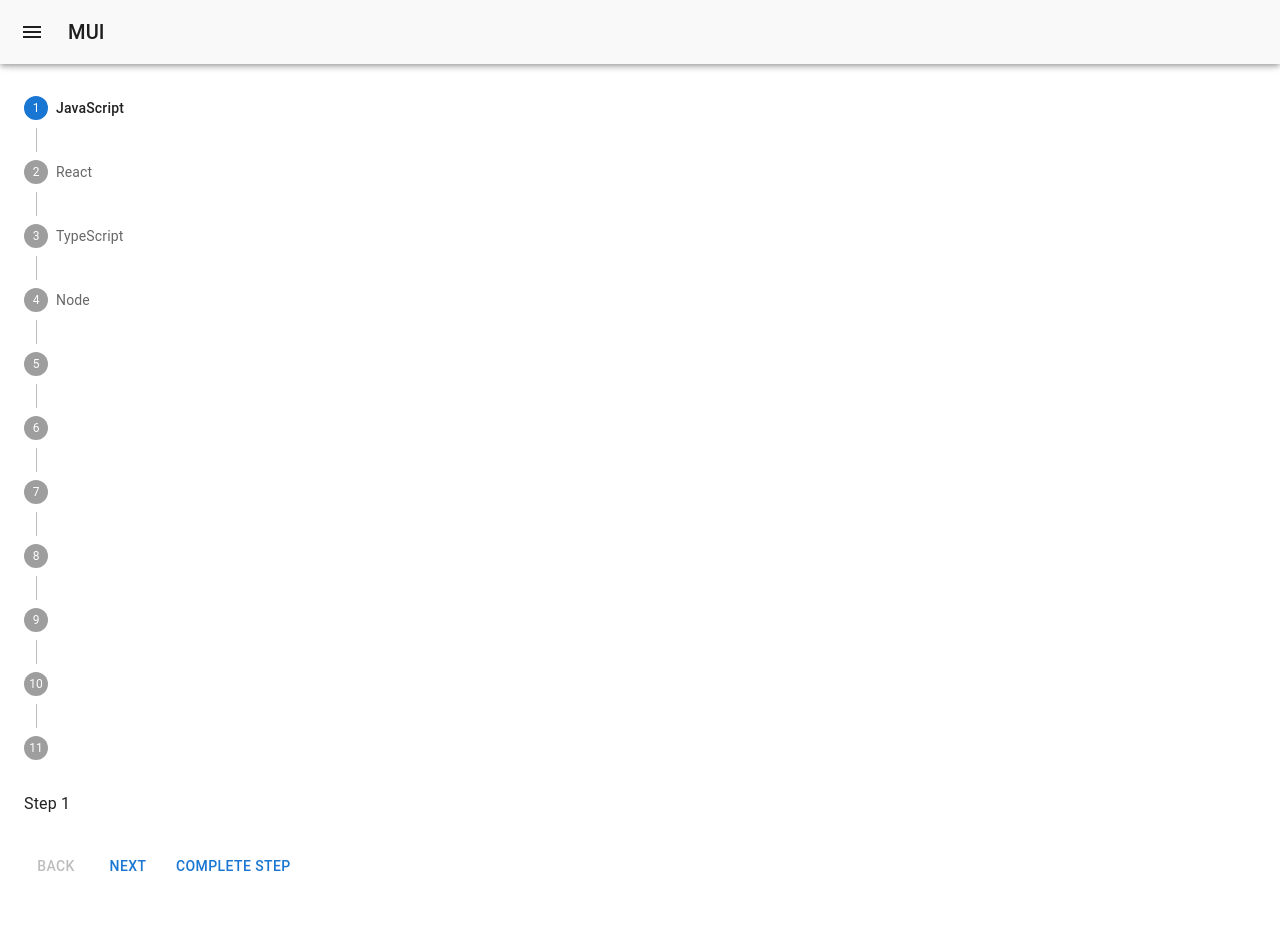
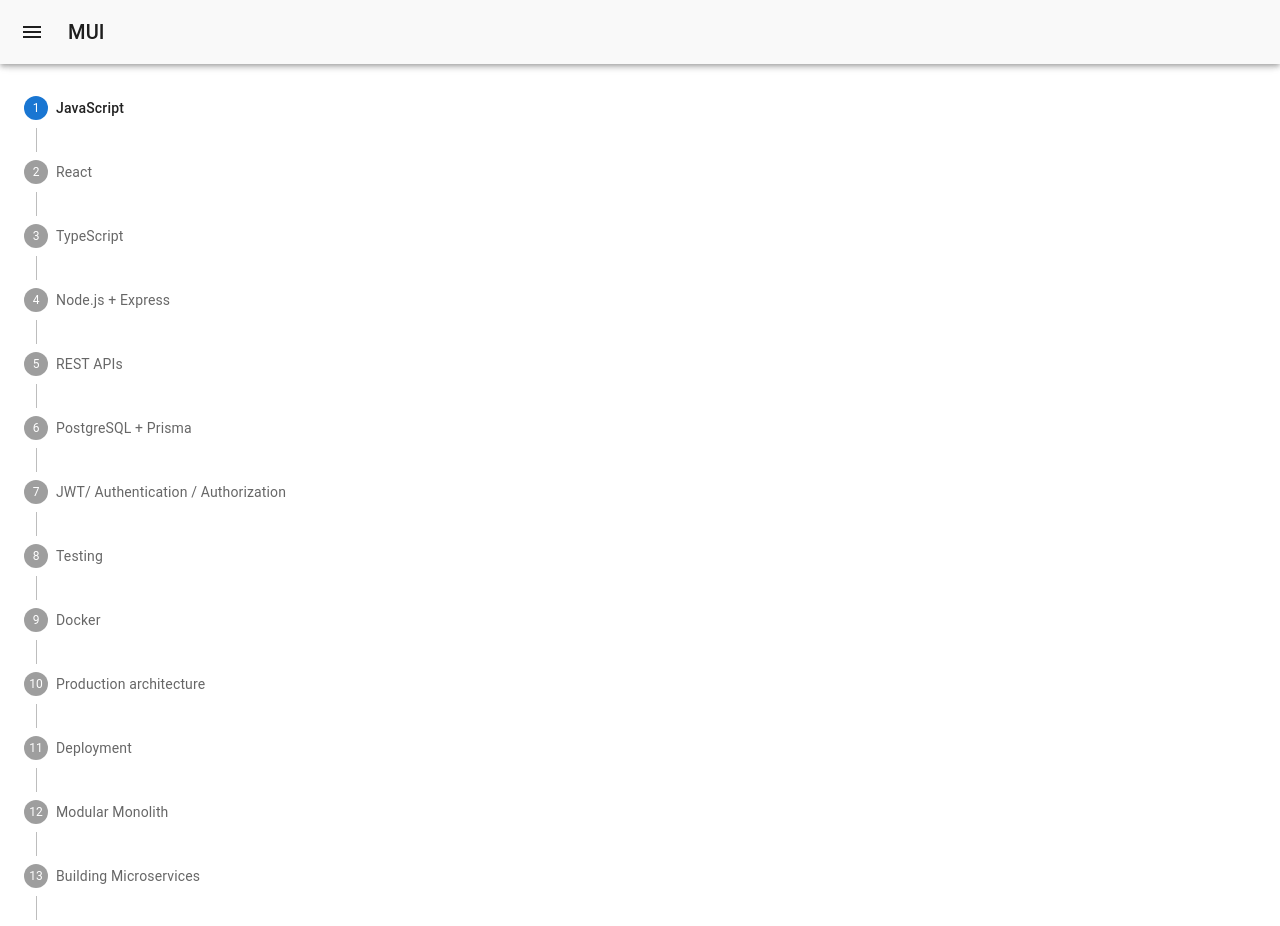
Before and after one commit to pramodboda/developer-analytics, a React (Vite) app in the folder client/: page /tech/career-goals in a window 1280 px wide. Shown: the top 926 px of the page. Built offline with nearby package versions, Linux system fonts and the light colour scheme.

Commit message:
UPDATE: Project Setup

```diff
--- a/client/src/app/pages/Tech/CareerGoals/LearningProgression.tsx
+++ b/client/src/app/pages/Tech/CareerGoals/LearningProgression.tsx
@@ -6,7 +6,10 @@
 import Button from '@mui/material/Button';
 import Typography from '@mui/material/Typography';
 
-const steps = ['JavaScript', 'React', 'TypeScript', 'Node', '', '', '', '', '', '', ''];
+const steps = ['JavaScript', 'React', 'TypeScript', 'Node.js + Express', 'REST APIs', 'PostgreSQL + Prisma', 'JWT/ Authentication / Authorization', 'Testing', 'Docker', 'Production architecture', 'Deployment', 'Modular Monolith', 'Building Microservices', 'RabbitMQ / Kafka', 'Redis', 'API Gateway', 'Kubernetes', 'Cloud / AWS'];
+
+
+
 
 export default function LearningProgression() {
     const [activeStep, setActiveStep] = React.useState(0);
@@ -116,7 +119,7 @@
                 ) : (
                     <React.Fragment>
                         <Typography sx={{ mt: 2, mb: 1, py: 1 }}>
-                            Step {activeStep + 1}
+                            Skill {activeStep + 1}
                         </Typography>
                         <Box sx={{ display: 'flex', flexDirection: 'row', pt: 2 }}>
                             <Button
@@ -148,38 +151,3 @@
         </Box>
     );
 }
-
-
-// export default function LearningProgression() {
-
-//     return (<>
-
-//         React
-//         ↓
-//         TypeScript
-//         ↓
-//         Node.js
-//         ↓
-//         Express
-//         ↓
-//         REST APIs
-//         ↓
-//         PostgreSQL
-//         ↓
-//         Prisma
-//         ↓
-//         Authentication / Authorization
-//         ↓
-//         Testing
-//         ↓
-//         Docker
-//         ↓
-//         Deployment
-//         ↓
-//         Modular Monolith
-//         ↓
-//         Microservices
-
-//     </>)
-
-// }
```
